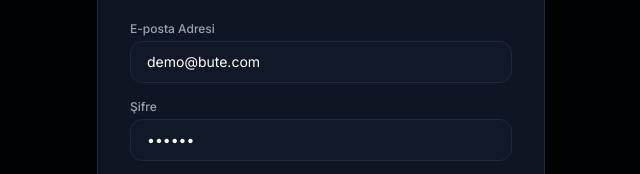
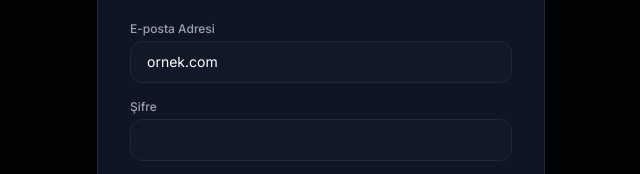
Before and after one commit to mertbilecen15464154-beep/Kisisel-Butce-Takip, a website: page public/index.html in a window 1280 px wide. Shown: the part 358-532 px from the top of the page, 319-959 px from the left. Drawn offline with nearby package versions, Linux system fonts and the light colour scheme.

Commit message:
Add files via upload

```diff
--- a/public/index.html
+++ b/public/index.html
@@ -51,11 +51,11 @@
             <form id="loginForm" class="space-y-4">
                 <div>
                     <label class="block text-xs font-medium text-gray-400 mb-1">E-posta Adresi</label>
-                    <input type="email" id="loginEmail" value="demo@bute.com" required class="w-full bg-gray-900 border border-gray-800 rounded-xl px-4 py-2.5 text-sm text-white focus:outline-none focus:border-indigo-500">
+                    <input type="email" id="loginEmail" value="ornek.com" required class="w-full bg-gray-900 border border-gray-800 rounded-xl px-4 py-2.5 text-sm text-white focus:outline-none focus:border-indigo-500">
                 </div>
                 <div>
                     <label class="block text-xs font-medium text-gray-400 mb-1">Şifre</label>
-                    <input type="password" id="loginPassword" value="123456" required class="w-full bg-gray-900 border border-gray-800 rounded-xl px-4 py-2.5 text-sm text-white focus:outline-none focus:border-indigo-500">
+                    <input type="password" id="loginPassword" value="" required class="w-full bg-gray-900 border border-gray-800 rounded-xl px-4 py-2.5 text-sm text-white focus:outline-none focus:border-indigo-500">
                 </div>
                 <button type="submit" class="w-full py-3 bg-indigo-600 hover:bg-indigo-500 text-white font-bold text-xs rounded-xl shadow-lg transition">
                     Giriş Yap
```
